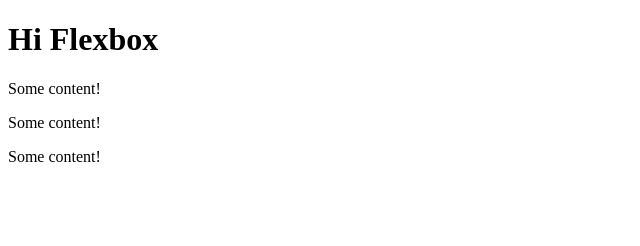
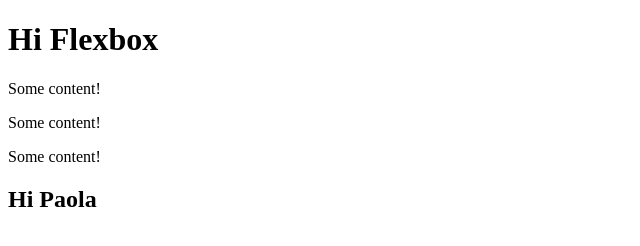
Before and after one commit to jefersonmorales/bottega-flexbox, a plain HTML site: page index.html in a window 1280 px wide. Shown: the whole page, without its empty margins (0-640 px from the left). Drawn offline with Linux system fonts and the light colour scheme.

Commit message:
Finally Commit

```diff
--- a/index.html
+++ b/index.html
@@ -10,6 +10,7 @@
         <p>Some content!   </p>
         <p>Some content!   </p>
         <p>Some content!   </p>
+        <h2>Hi Paola</h2>
 
     </body>
 </html>
```
